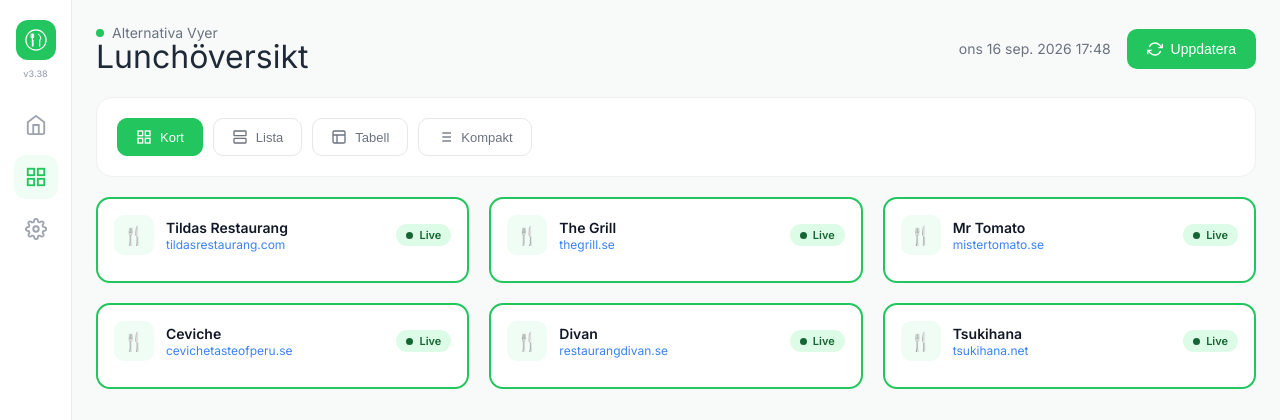
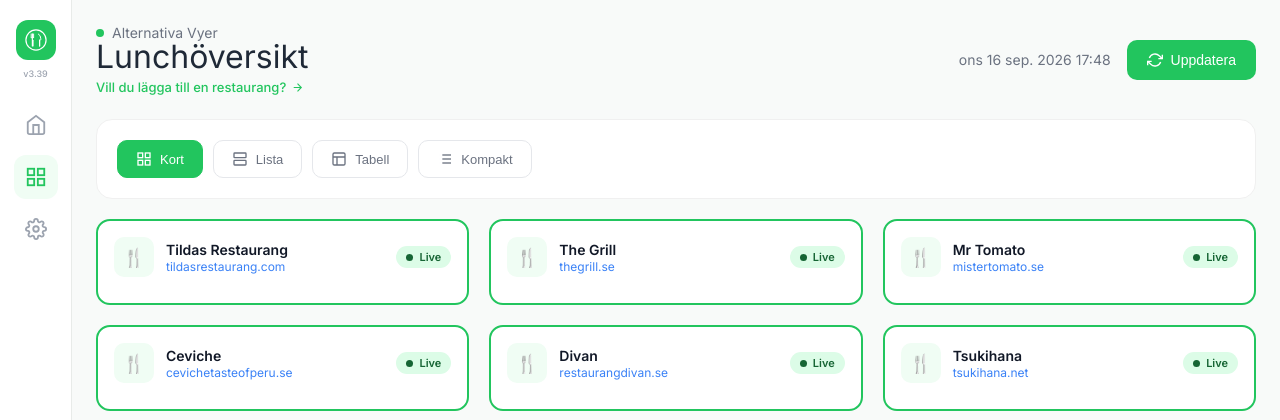
Before and after one commit to kafk/Lunch2, a Flask app: page /display in a window 1280 px wide. Shown: the top 420 px of the page. Run offline with Flask 3, Linux system fonts and the light colour scheme; data that the repository does not hold is empty.

Commit message:
Add 'Vill du lagga till en restaurang?' link to header in display page, bump version to 3.39

```diff
--- a/app.py
+++ b/app.py
@@ -34,7 +34,7 @@ app.secret_key = os.environ.get('SECRET_KEY', 'lunch-monitor-secret-key-2026')
 
 ADMIN_PASSWORD = os.environ.get('ADMIN_PASSWORD', '0126')
 
-VERSION = '3.38'
+VERSION = '3.39'
 URLS_FILE = 'urls.json'
 COLLECTION_NAME = 'restaurants'
 STAGING_FILE = 'staging.json'
--- a/templates/display.html
+++ b/templates/display.html
@@ -12,6 +12,12 @@
                 <span>Alternativa Vyer</span>
             </div>
             <h1 class="header-temp" style="font-size: 32px;">Lunchöversikt</h1>
+            <a href="/manage" class="header-add-link">
+                Vill du lägga till en restaurang?
+                <svg width="13" height="13" fill="none" stroke="currentColor" stroke-width="2" viewBox="0 0 24 24">
+                    <path d="M5 12h14M12 5l7 7-7 7"/>
+                </svg>
+            </a>
         </div>
     </div>
     <div class="header-right">
@@ -26,7 +32,6 @@
     </div>
 </div>
 
-<!-- View Toggle -->
 <!-- View Toggle -->
 <div class="card" style="margin-bottom: 20px;">
     <div class="view-toggle">
@@ -143,6 +148,23 @@
             max-width: none;
             width: calc(100vw - 72px);
         }
+    }
+
+    .header-add-link {
+        display: inline-flex;
+        align-items: center;
+        gap: 5px;
+        font-size: 13px;
+        color: #22c55e;
+        text-decoration: none;
+        margin-top: 6px;
+        font-weight: 500;
+        transition: color 0.15s ease, opacity 0.15s ease;
+    }
+
+    .header-add-link:hover {
+        color: #16a34a;
+        text-decoration: underline;
     }
 
     /* Floating Day/Week Toggle above bottom nav on the right */
```
